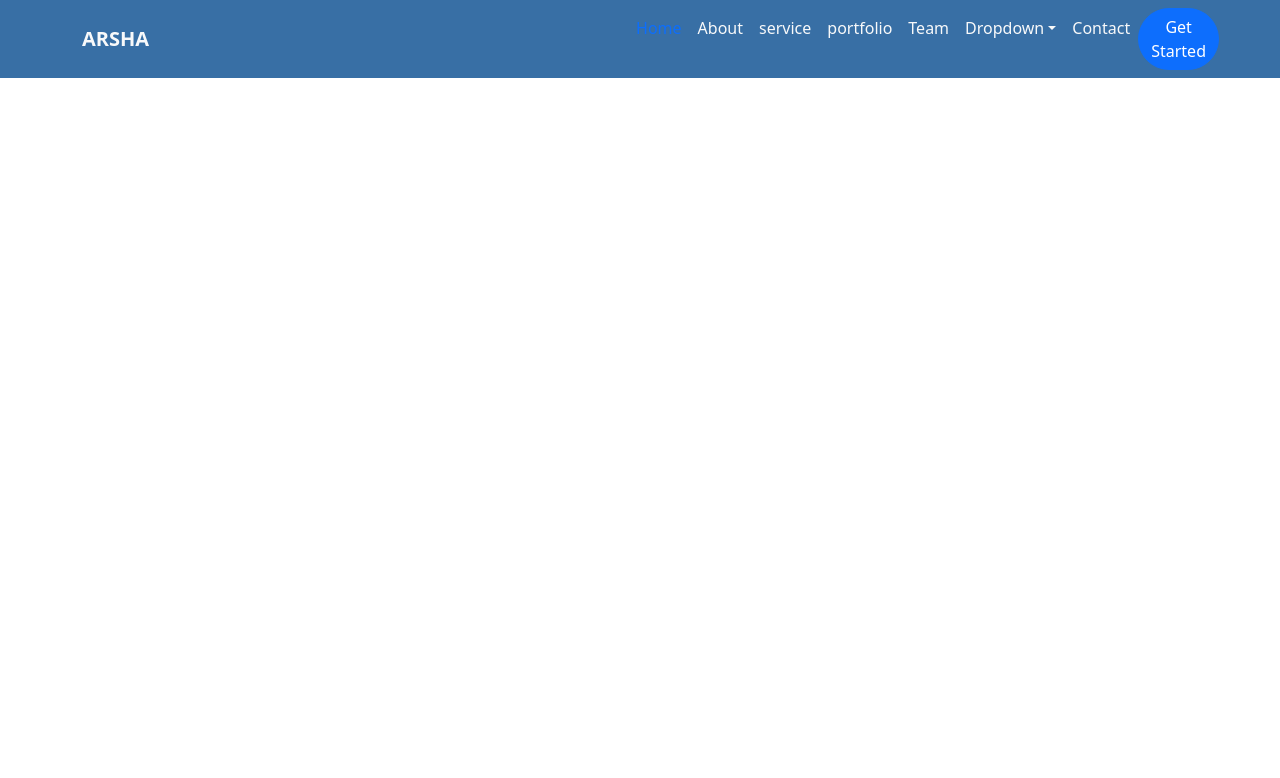
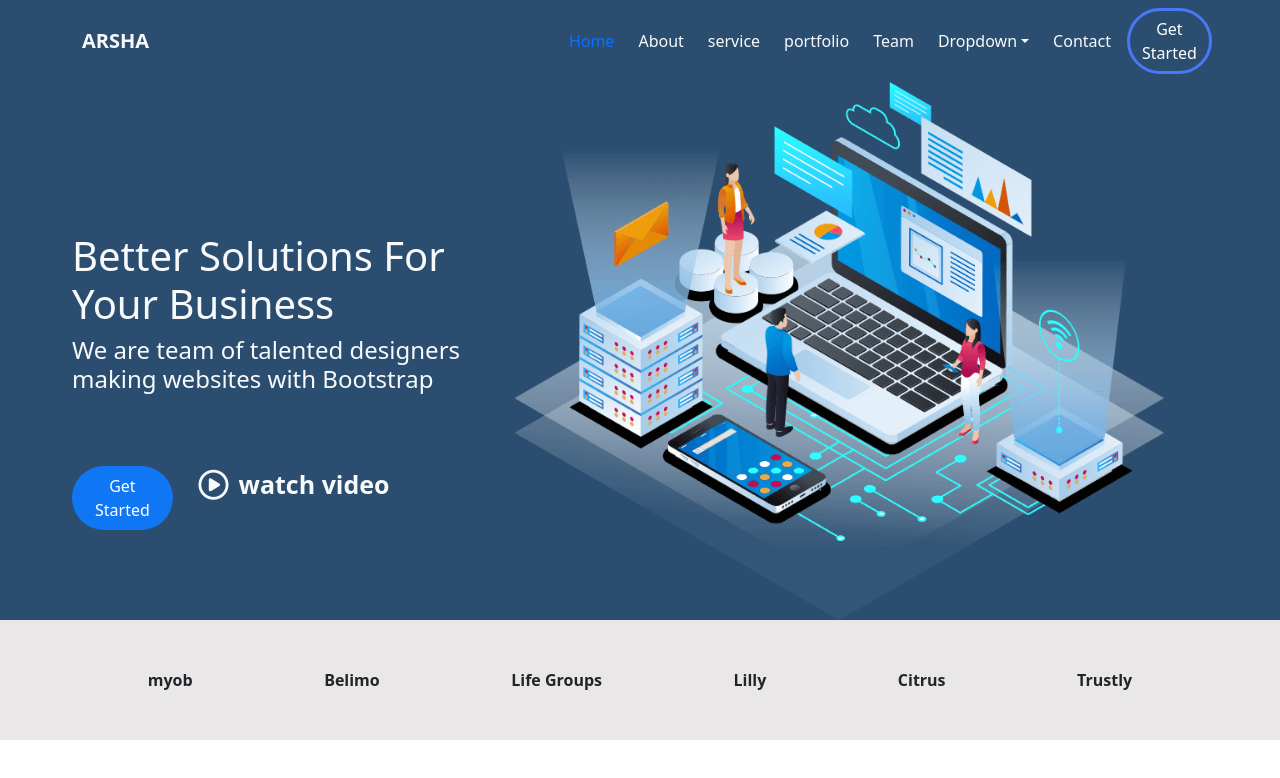
Before and after one commit to Dessy-kay/My_first_repo, a plain HTML site: page classwork.html in a window 1280 px wide. Drawn offline with Linux system fonts and the light colour scheme.

Commit message:
adding new coding to classwork

```diff
--- a/classwork.html
+++ b/classwork.html
@@ -6,6 +6,7 @@
     <title>Document</title>
     <link rel="stylesheet" href="./css/bootstrap.min.css">
     <link rel="stylesheet" href="./css/classwork.css">
+    <script src="https://kit.fontawesome.com/a91a481c33.js" crossorigin="anonymous"></script>
 </head>
 <body>
     <!-- nav bar -->
@@ -20,22 +21,22 @@
             <a class="navbar-brand col-lg-3 me-0 fw-bold text-light" href="#">ARSHA</a>
             <ul class="navbar-nav col-lg-6 justify-content-lg-end nav-page">
               <li class="nav-item">
-                <a class="nav-link active text-primary" aria-current="page" href="#">Home</a>
+                <a class="nav-link active text-primary ms-2" aria-current="page" href="#">Home</a>
               </li>
               <li class="nav-item ">
-                <a class="nav-link text-light" href="#">About</a>
+                <a class="nav-link text-light ms-2" href="#">About</a>
               </li>
               <li class="nav-item">
-                <a class="nav-link text-light" href="#">service</a>
+                <a class="nav-link text-light ms-2" href="#">service</a>
               </li>
               <li class="nav-item">
-                <a class="nav-link text-light" href="#">portfolio</a>
+                <a class="nav-link text-light ms-2" href="#">portfolio</a>
               </li>
               <li class="nav-item">
-                <a class="nav-link text-light" href="#">Team</a>
+                <a class="nav-link text-light ms-2" href="#">Team</a>
               </li>
               <li class="nav-item dropdown">
-                <a class="nav-link dropdown-toggle text-light" href="#" data-bs-toggle="dropdown" aria-expanded="false">Dropdown</a>
+                <a class="nav-link dropdown-toggle text-light ms-2" href="#" data-bs-toggle="dropdown" aria-expanded="false">Dropdown</a>
                 <ul class="dropdown-menu">
                   <li><a class="dropdown-item" href="#">Action</a></li>
                   <li><a class="dropdown-item" href="#">Another action</a></li>
@@ -43,12 +44,12 @@
                 </ul>
               </li>
               <li class="nav-item">
-                <a class="nav-link text-light" href="#">Contact</a>
+                <a class="nav-link text-light ms-2" href="#">Contact</a>
               </li>
-              <div class="">
-                <button class="btn btn-primary but">Get Started</button>
-              </div>
             </ul>
+            <div class=" ms-2">
+              <button class="btn but">Get Started</button>
+            </div>
           </div>
         </div>
       </nav>
@@ -56,10 +57,46 @@
 
       <!-- heading -->
           <section>
+            <div class="row container ms-5">
+              <div class="col d-lg-flex">
+               <div class="better-div">
+                <h1 class="text-light ">Better Solutions For Your Business</h1>
+                <h4 class="text-light">We are team of talented designers making websites with Bootstrap</h4>
+                <div class="row mt-5 pt-4">
+                  <div class="col-3">
+                    <button type="button" class="get-but">Get Started</button>
+                  </div>
+                  <div class="col watch-div fw-bold text-light">
+                    <a class="nav-link d-lg-flex" href="">
+                      <i class="fa-sharp fa-regular fa-circle-play pt-1 icon"></i>
+                      <p>watch video</p>
+                    </a>
+                  </div>
+                </div>
 
+
+               </div>
+                <div class="col">
+                </div>
+                <div class="col">
+                  <img src="./image/her-img.png" alt="" srcset="" class="img">
+                </div>
+              </div>
+            </div>
           </section>
 </section>
 
+<section class="bottom-nav">
+   <!-- bottom nav -->
+   <div class="container d-lg-flex justify-content-lg-around pt-5 pb-5 ">
+    <div class="fw-bold">myob</div>
+    <div class="fw-bold">Belimo</div>
+    <div class="fw-bold">Life Groups</div>
+    <div class="fw-bold">Lilly</div>
+    <div class="fw-bold">Citrus</div>
+    <div class="fw-bold">Trustly</div>
+  </div>
+</section>
 
 
 
--- a/css/classwork.css
+++ b/css/classwork.css
@@ -1,10 +1,46 @@
 .nav-page{
-    margin-left: 300px;
+    margin-left: 200px;
 }
 
 .nav-bar-section{
-background-color: rgb(56, 111, 165);
+background-color: rgb(43, 78, 112);
 }
 .but{
     border-radius: 100px;
+    background-color: rgb(43, 78, 112);
+    color: white;
+    border: solid rgb(72, 121, 244);
 }
+.but:hover{
+    color:white;
+    background-color:skyblue;
+}
+
+.better-div{
+    padding-top: 150px;
+}
+.img{
+    width: 650px;
+}
+
+.get-but{
+    border-radius: 100px;
+    padding: 8px 23px;
+    background-color: rgb(16, 119, 244);
+    color: white;
+    border: none;
+}
+
+.watch-div{
+    font-size: 25px;
+}
+
+.icon{
+    padding: 10px;
+    font-size: 30px;
+}
+
+.bottom-nav{
+    background-color: rgb(233, 231, 231);
+    /* padding-bottom: 25px; */
+}
```
Also changed, not shown: image/her-img.png (added), 1 other file.
